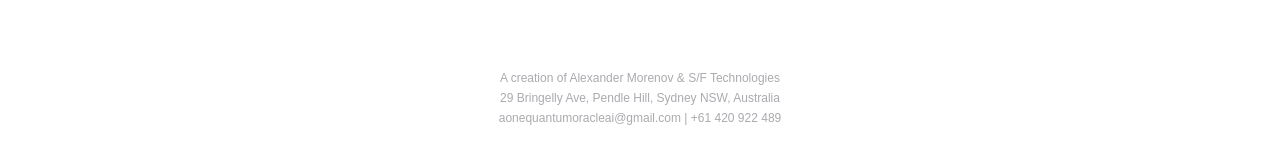
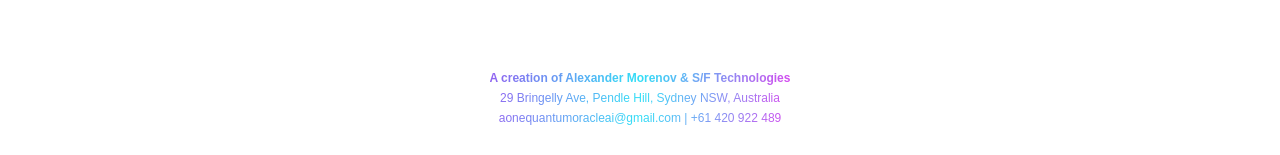
Before and after one commit to morenov15morenov-code/a1-quantum-oracle-ai, a Next.js app in the folder frontend/: page / in a window 1280 px wide. Shown: the part 1061-1216 px from the top of the page. Built offline with nearby package versions, Linux system fonts and the light colour scheme; no server answers.

Commit message:
style: footer uses same gradient as main title A1QUANTUMORACLEAI

```diff
--- a/frontend/app/(auth)/layout.tsx
+++ b/frontend/app/(auth)/layout.tsx
@@ -3,10 +3,10 @@
     <div className="flex min-h-screen flex-col items-center justify-center px-4">
       <div className="flex-1" />
       {children}
-      <footer className="pb-8 text-center text-xs text-muted-foreground/60">
-        <p>A creation of Alexander Morenov & S/F Technologies</p>
-        <p className="mt-1">29 Bringelly Ave, Pendle Hill, Sydney NSW, Australia</p>
-        <p className="mt-1">aonequantumoracleai@gmail.com | +61 420 922 489</p>
+      <footer className="pb-8 text-center text-xs">
+        <p className="text-gradient font-semibold">A creation of Alexander Morenov & S/F Technologies</p>
+        <p className="mt-1 text-gradient">29 Bringelly Ave, Pendle Hill, Sydney NSW, Australia</p>
+        <p className="mt-1 text-gradient">aonequantumoracleai@gmail.com | +61 420 922 489</p>
       </footer>
     </div>
   );
--- a/frontend/app/(user)/layout.tsx
+++ b/frontend/app/(user)/layout.tsx
@@ -5,10 +5,10 @@
     <div className="flex min-h-screen flex-col">
       <Navbar />
       <main id="main-content" className="flex-1 px-4 py-6 md:px-6">{children}</main>
-      <footer className="pb-6 text-center text-xs text-muted-foreground/60">
-        <p>A creation of Alexander Morenov & S/F Technologies</p>
-        <p className="mt-1">29 Bringelly Ave, Pendle Hill, Sydney NSW, Australia</p>
-        <p className="mt-1">aonequantumoracleai@gmail.com | +61 420 922 489</p>
+      <footer className="pb-6 text-center text-xs">
+        <p className="text-gradient font-semibold">A creation of Alexander Morenov & S/F Technologies</p>
+        <p className="mt-1 text-gradient">29 Bringelly Ave, Pendle Hill, Sydney NSW, Australia</p>
+        <p className="mt-1 text-gradient">aonequantumoracleai@gmail.com | +61 420 922 489</p>
       </footer>
     </div>
   );
--- a/frontend/app/admin/layout.tsx
+++ b/frontend/app/admin/layout.tsx
@@ -6,10 +6,10 @@
       <Sidebar />
       <div className="flex flex-1 flex-col">
         <main id="main-content" className="flex-1 overflow-auto p-6 md:p-8">{children}</main>
-        <footer className="pb-6 text-center text-xs text-muted-foreground/60">
-          <p>A creation of Alexander Morenov & S/F Technologies</p>
-          <p className="mt-1">29 Bringelly Ave, Pendle Hill, Sydney NSW, Australia</p>
-          <p className="mt-1">aonequantumoracleai@gmail.com | +61 420 922 489</p>
+        <footer className="pb-6 text-center text-xs">
+          <p className="text-gradient font-semibold">A creation of Alexander Morenov & S/F Technologies</p>
+          <p className="mt-1 text-gradient">29 Bringelly Ave, Pendle Hill, Sydney NSW, Australia</p>
+          <p className="mt-1 text-gradient">aonequantumoracleai@gmail.com | +61 420 922 489</p>
         </footer>
       </div>
     </div>
--- a/frontend/app/page.tsx
+++ b/frontend/app/page.tsx
@@ -116,10 +116,10 @@
         </div>
       </section>
 
-      <footer className="relative z-10 pb-8 text-center text-xs text-muted-foreground/60">
-        <p>A creation of Alexander Morenov & S/F Technologies</p>
-        <p className="mt-1">29 Bringelly Ave, Pendle Hill, Sydney NSW, Australia</p>
-        <p className="mt-1">aonequantumoracleai@gmail.com | +61 420 922 489</p>
+      <footer className="relative z-10 pb-8 text-center text-xs">
+        <p className="text-gradient font-semibold">A creation of Alexander Morenov & S/F Technologies</p>
+        <p className="mt-1 text-gradient">29 Bringelly Ave, Pendle Hill, Sydney NSW, Australia</p>
+        <p className="mt-1 text-gradient">aonequantumoracleai@gmail.com | +61 420 922 489</p>
       </footer>
     </div>
   );
```
